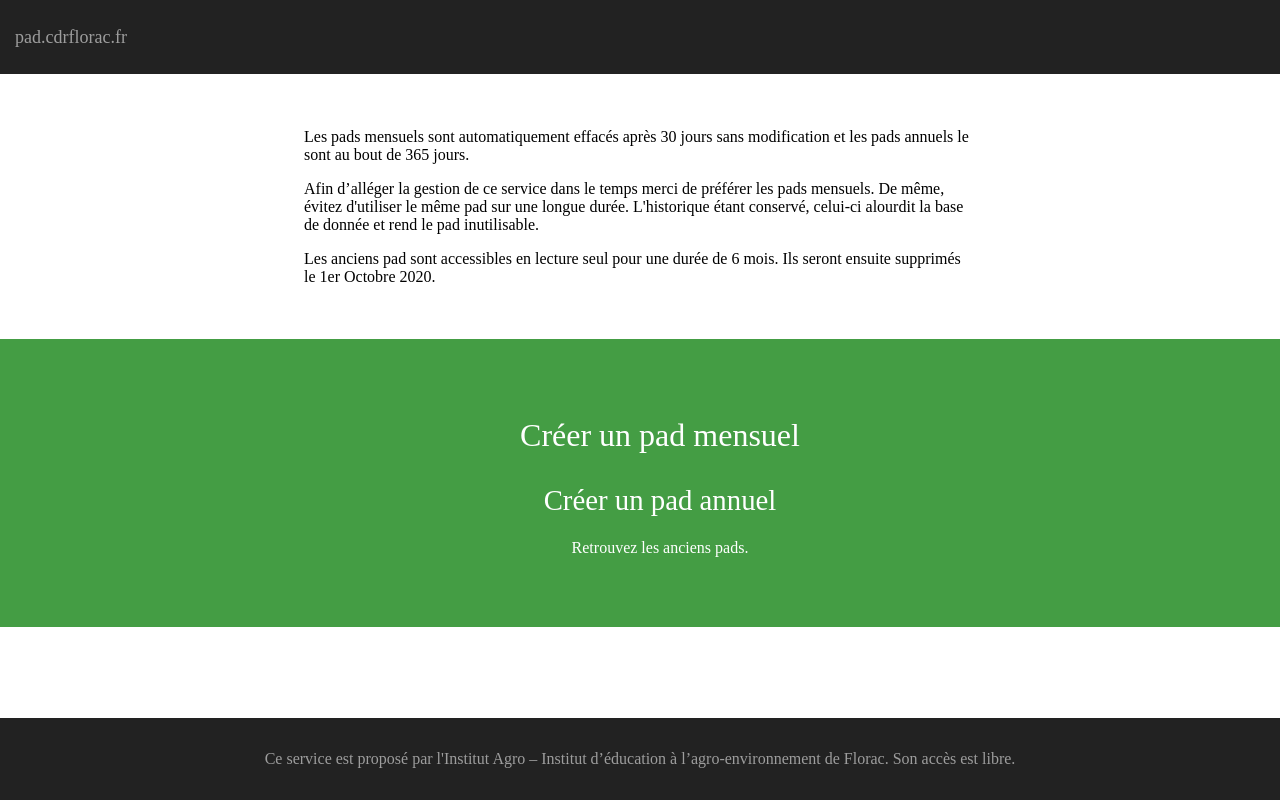
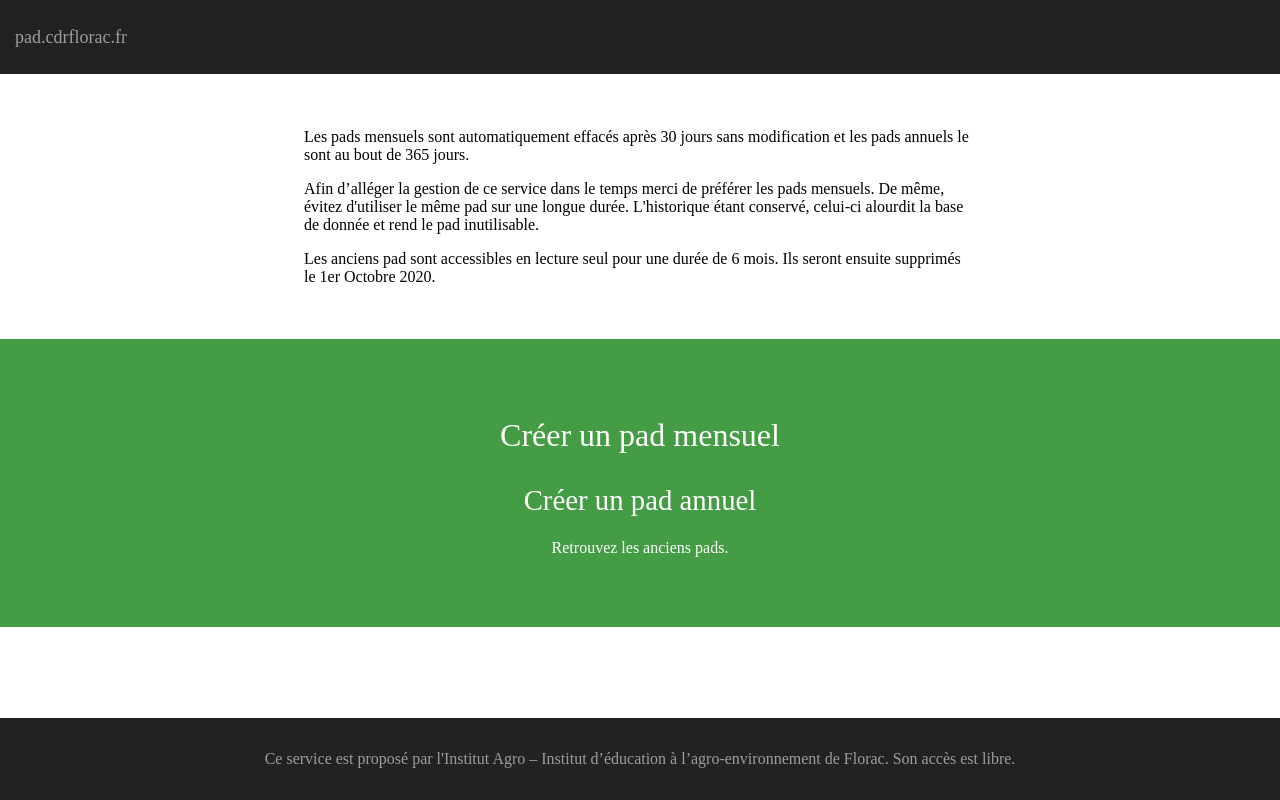
Before and after one commit to supagroflorac/pad.cdrflorac.fr, a plain HTML site: page index.html in a window 1280 px wide. Drawn offline with Linux system fonts and the light colour scheme.

Commit message:
Corrige problème alignement

```diff
--- a/css/scss/main.scss
+++ b/css/scss/main.scss
@@ -46,6 +46,8 @@ header {
 
 	ul {
 		list-style-type: none;
+		margin: 1em;
+		padding : 0;
 
 		li {
 			text-align: center;
```
Also changed, not shown: css/main.css, 1 other file.
